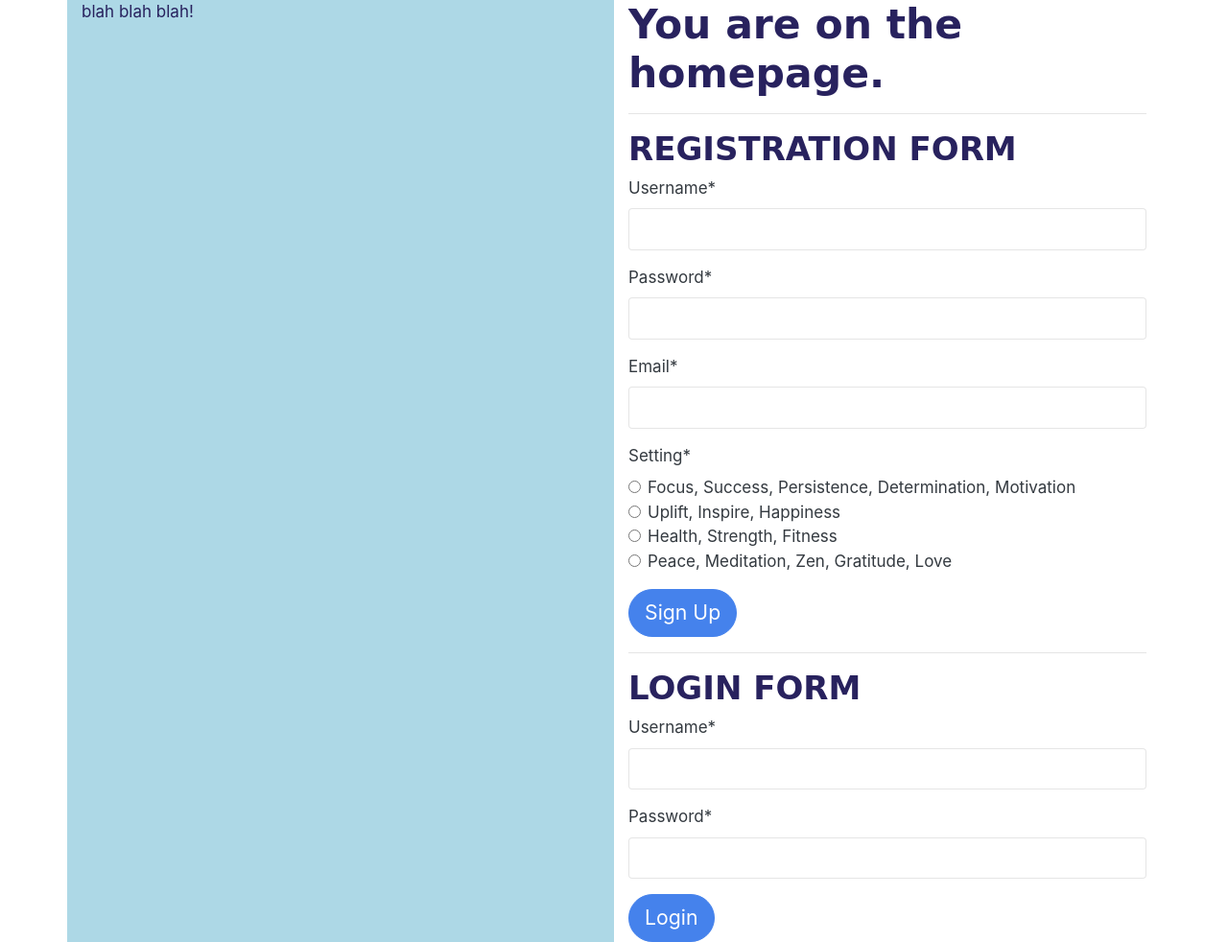
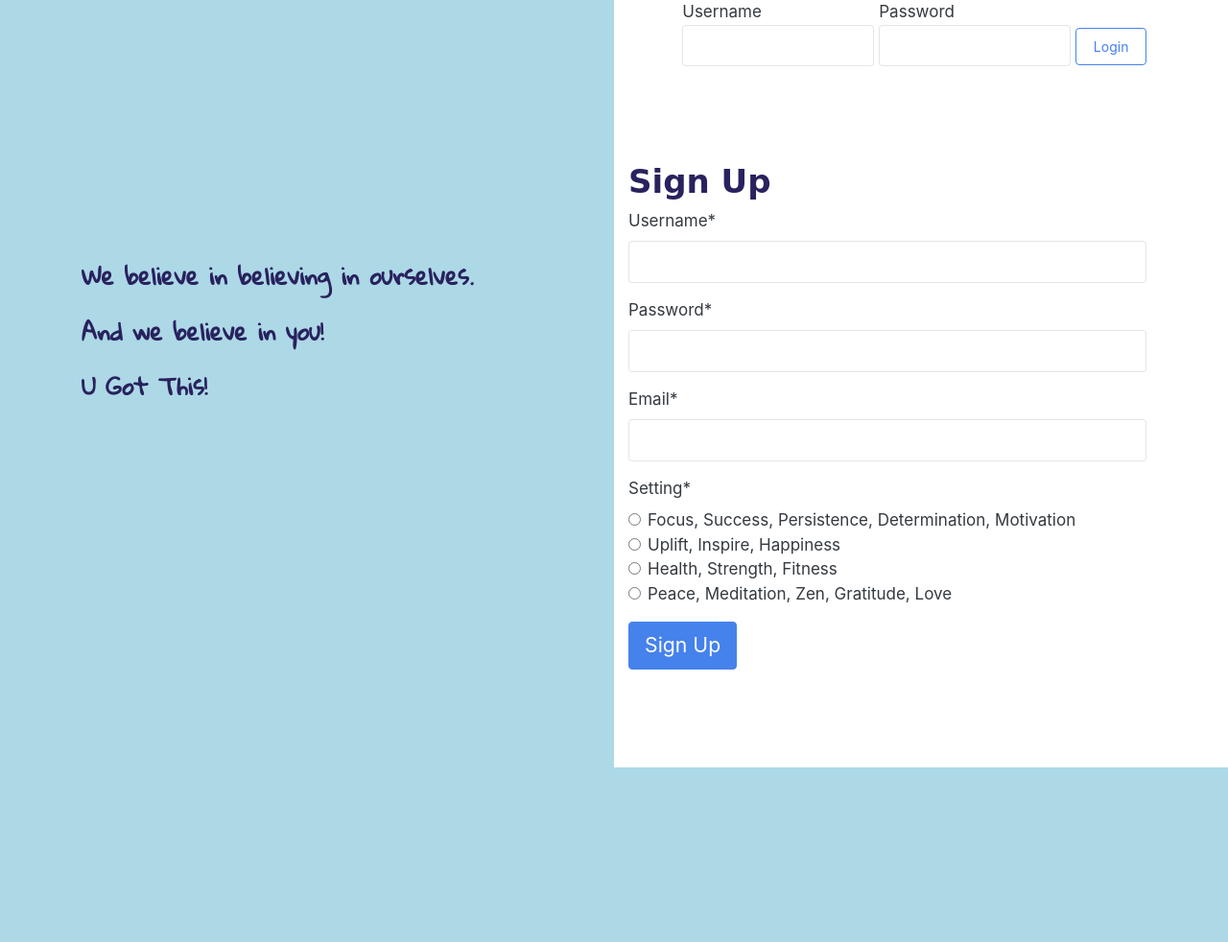
Before and after one commit to KSTeam-UGT/ugotthis, a Django app: page / in a window 1280 px wide. Shown: the whole page at 96% size. After the commit the page ends 800 px from the top, so only its background shows below. Run offline with Django 3.2, Linux system fonts and the light colour scheme; some libraries are stand-ins or nearby versions; some web fonts are replaced.

Commit message:
More theme updates

```diff
--- a/ugotthis_app/static/style.css
+++ b/ugotthis_app/static/style.css
@@ -47,16 +47,6 @@ h3 {color: darkblue;}
   --font-family-sans-serif: -apple-system, BlinkMacSystemFont, "Segoe UI", Roboto, "Helvetica Neue", Arial, sans-serif, "Apple Color Emoji", "Segoe UI Emoji", "Segoe UI Symbol";
 }
 
-/* body {
-  background: linear-gradient(to right, var(--blue) 0%, var(--blue) 50%, var(--white) 50%, var(--white) 100%);
-} */
-
-@media (min-width: var(--breakpoint-md)) {
-  body {
-    background: linear-gradient(to right, var(--blue) 0%, var(--blue) 50%, var(--white) 50%, var(--white) 100%);
-  }
-}
-
 h1, h2, h3, h4, h5, h6 {
   color: var(--primary);
   font-family: 'Prosto One', cursive;
@@ -75,6 +65,28 @@ h1, h2, h3, h4, h5, h6 {
   color: var(--primary);
 }
 
+@media (max-width: 767px) {
+  .full-vw-for-narrow-v {
+    margin-left: 0;
+    margin-right: 0;
+    min-width: 100%;
+  }
+}
+
+@media (min-width: 768px) {
+  .fifty-fifty-split {
+    background: linear-gradient(to right, var(--blue) 0%, var(--blue) 50%, var(--white) 50%, var(--white) 100%);
+  }
+}
+
+.full_vh {
+  height: 100vh;
+}
+
+.btn {
+  border-radius: 4px;
+}
+
 /* buttons */
 
 /* header */
@@ -84,9 +96,85 @@ h1, h2, h3, h4, h5, h6 {
 /* footer */
 
 /* homepage */
+/* .header-bar {
+  margin: 0;
+  min-width: 100%;
+} */
+
+.homepage-slogan-container {
+  align-items: center;
+  display: flex;
+  min-height: 100%;
+}
+
+.homepage-slogan {
+  font-size: 24px;
+}
+
 .homepage-container {
-  /* display: grid;
-  grid-template-columns: 50% 50%;
-  grid-template-rows: 100%; */
-  height: 100vh;
+  flex-direction: row-reverse;
 }
+
+.login-form-container {
+  justify-content: center;
+}
+
+.login-field {
+  margin-right: 5px;
+  margin-bottom: 1rem;
+}
+
+@media (max-width: 767px) {
+  .login-form.form-inline {
+    display: block;
+    width: 100%;
+  }
+
+  .login-field input.form-control {
+    width: 100%;
+  }
+}
+
+@media (min-width: 768px) {
+  .login-form-container {
+    justify-content: flex-end;
+  }
+
+  .login-form.form-inline {
+    display: flex;
+    align-items: flex-end;
+  }
+
+  .login-form.form-inline label {
+    justify-content: flex-start;
+  }
+
+  .login-field {
+    margin-bottom: 0;
+  }
+
+  .login-field input.form-control {
+    width: 120px;
+  }
+
+  .btn-login {
+    position: relative;
+    bottom: 1px;
+  }
+}
+
+@media (min-width: 992px) {
+  .login-field input.form-control {
+    width: 150px;
+  }
+}
+
+@media (min-width: 1200px) {
+  .login-field input.form-control {
+    width: 200px;
+  }
+}
+
+.registration-form {
+  margin-top: 100px;
+}
--- a/ugotthis_app/templates/base.html
+++ b/ugotthis_app/templates/base.html
@@ -15,7 +15,7 @@
   <link rel="stylesheet" href="{% static "style.css" %}" />
 
 </head>
-<body>
+<body class="{% block bodyclass %}{% endblock bodyclass %}">
 {% if messages %}
 <ul class="messages">
   {% for message in messages %}
@@ -25,7 +25,6 @@
 {% endif %}
 
 {% block nav %}
-
 {% endblock nav %}
 
 {% block content %}
--- a/ugotthis_app/templates/pages/homepage.html
+++ b/ugotthis_app/templates/pages/homepage.html
@@ -2,33 +2,88 @@
 {% load static i18n %}
 {% load crispy_forms_tags %}
 
+{% block bodyclass %}home fifty-fifty-split{% endblock bodyclass %}
+
 {% block content %}
+<!--
+<div class="header-bar">
   <div class="container">
-  <div class="row">
-    <div class="bg-color-brand-1 col-md-6">blah blah blah!</div>
+    <div class="row login-form-container">
+      <form action="." method="POST" class="form-inline login-form">
+        {% csrf_token %}
+        <div class="login-field">
+          <div>{{ login_form.username.name }}</div>
+          <div>
+            {{ login_form.username }}
+          </div>
+        </div>
+        <div class="login-field">
+          <div>{{ login_form.password.name }}</div>
+          <div>
+            {{ login_form.password }}
+          </div>
+        </div>
+        <button type='submit' name='submit' value='login' class="btn btn-outline-primary btn-login">Login</button>
+      </form>
+    </div>
+  </div>
+</div>
+-->
+<div class="container full-vw-for-narrow-v">
+  <div class="row homepage-container">
     <div class="col-md-6">
-      <h1>You are on the homepage.</h1>
       {% if user.is_authenticated %}
-        <h2>Welcome {{ user.username }}</h1>
+        <h2>Welcome {{ user.username }}</h2>
         <a href="/logout" class="btn btn-lg btn-primary">Logout</a>
       {% endif %}
 
       {% if user.is_authenticated is not True %}
-      <hr />
-      <h2>REGISTRATION FORM</h2>
+      <div class="container">
+        <div class="row login-form-container">
+          <form action="." method="POST" class="form-inline login-form">
+            {% csrf_token %}
+            <div class="login-field">
+              <label for="" class="requiredField">{{ login_form.username.name|title }}</label>
+              <div>
+                {{ login_form.username }}
+              </div>
+            </div>
+            <div class="login-field">
+              <label for="" class="requiredField">{{ login_form.password.name|title }}</label>
+              <div>
+                {{ login_form.password }}
+              </div>
+            </div>
+            <button type='submit' name='submit' value='login' class="btn btn-outline-primary btn-login">Login</button>
+          </form>
+        </div>
+      </div>
+
+      <div class="registration-form">
+        <h2>Sign Up</h2>
         <form action="." method="POST">
           {% csrf_token %}
           {{ registration_form|crispy }}
           <button type='submit' name='submit' value='register' class="btn btn-lg btn-primary">Sign Up</button>
         </form>
+      </div>
+      <!--
       <hr />
-      <h2>LOGIN FORM</h2>
-      <form action="." method="POST">
+      <h2>Log In</h2>
+      <form action="." method="POST" class="form-inline">
         {% csrf_token %}
         {{ login_form|crispy }}
         <button type='submit' name='submit' value='login' class="btn btn-lg btn-primary">Login</button>
       </form>
+       -->
       {% endif %}
+    </div>
+    <div class="bg-color-brand-1 col-md-6">
+        <div class="homepage-slogan-container">
+          <h1 class="homepage-slogan brand-font">We believe in believing in ourselves.<br /><br />
+          And we believe in you!<br /><br />
+          U Got This!</h1>
+        </div>
     </div>
   </div>
 </div>
--- a/ugotthis_app/views.py
+++ b/ugotthis_app/views.py
@@ -28,9 +28,15 @@ class NewUserForm(forms.Form):
 
 class LoginForm(forms.Form):
     username = forms.CharField(widget=forms.TextInput(
-                                   attrs={'id': 'id_login_username'}))
+                                   attrs={'id': 'id_login_username',
+                                          'class': 'textinput '
+                                                   'textInput '
+                                                   'form-control'}))
     password = forms.CharField(widget=forms.PasswordInput(
-                                   attrs={'id': 'id_login_password'}))
+                                   attrs={'id': 'id_login_password',
+                                          'class': 'textinput '
+                                                   'textInput '
+                                                   'form-control'}))
 
 
 def logout_user(request):
```
Lines whose indentation alone changed are shown as unchanged.
